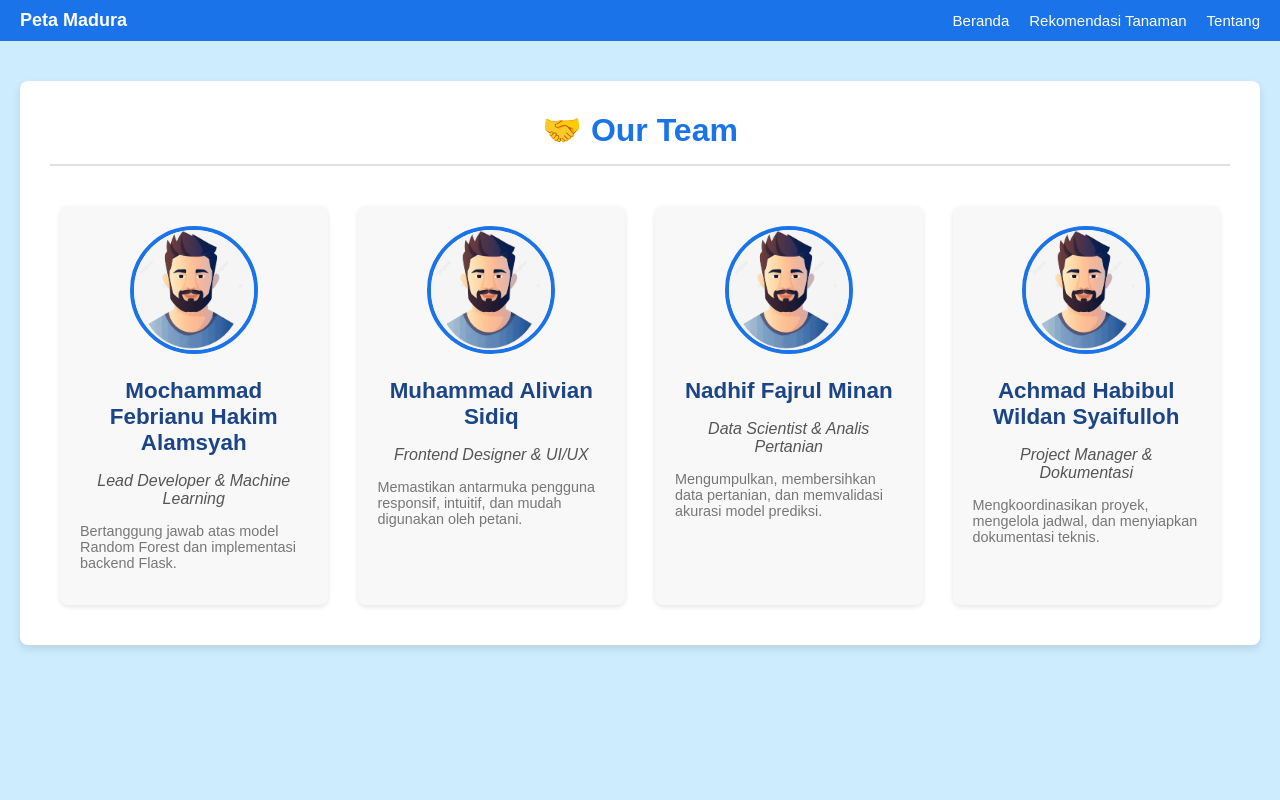
After one commit to ali-vian/weather, a Flask app: page /about in a window 1280 px wide. The commit adds this page. Run offline with Flask 3, Linux system fonts and the light colour scheme.

Commit message:
mbenakno iki

```diff
--- a/app.py
+++ b/app.py
@@ -65,18 +65,18 @@ def load_all_assets():
     try:
         CROP_MODEL = joblib.load(CROP_PRED_MODEL_PATH)
         CROP_SCALER = joblib.load(CROP_PRED_SCALER_PATH)
-        print(f"✅ Model CROP ({CROP_PRED_MODEL_PATH}) dan Scaler berhasil dimuat.")
+        print(f"Model CROP ({CROP_PRED_MODEL_PATH}) dan Scaler berhasil dimuat.")
     except Exception as e:
-        print(f"❌ GAGAL memuat model CROP: {e}")
+        print(f"GAGAL memuat model CROP: {e}")
 
     # B. Muat Model Clustering (Anda)
     for kab, filename in MODEL_FILES_CLUSTERING.items():
         try:
             model_loaded = joblib.load(filename)
             LOADED_MODELS_CLUSTERING[kab] = model_loaded
-            print(f"✅ Model CLUSTERING {kab.title()} ({filename}) berhasil dimuat.")
+            print(f"Model CLUSTERING {kab.title()} ({filename}) berhasil dimuat.")
         except Exception as e:
-            print(f"❌ GAGAL memuat model CLUSTERING {kab.title()} ({filename}): {e}")
+            print(f"GAGAL memuat model CLUSTERING {kab.title()} ({filename}): {e}")
             LOADED_MODELS_CLUSTERING[kab] = None
 
     # C. Muat Scaler Clustering (Anda)
@@ -84,17 +84,17 @@ def load_all_assets():
         try:
             scaler_loaded = joblib.load(filename)
             LOADED_SCALERS[kab] = scaler_loaded
-            print(f"✅ Scaler CLUSTERING {kab.title()} ({filename}) berhasil dimuat.")
+            print(f"Scaler CLUSTERING {kab.title()} ({filename}) berhasil dimuat.")
         except Exception as e:
-            print(f"❌ GAGAL memuat scaler CLUSTERING {kab.title()} ({filename}): {e}")
+            print(f"GAGAL memuat scaler CLUSTERING {kab.title()} ({filename}): {e}")
             LOADED_SCALERS[kab] = None
 
     # D. Muat Model VAR/Forecasting (KRITIS: Perbaikan Kode Teman Anda)
     try:
         VAR_MODEL = joblib.load(VAR_MODEL_PATH)
-        print(f"✅ Model VAR ({VAR_MODEL_PATH}) berhasil dimuat.")
+        print(f"Model VAR ({VAR_MODEL_PATH}) berhasil dimuat.")
     except Exception as e:
-        print(f"❌ GAGAL memuat model VAR: {e}. PASTIKAN PATH BENAR.")
+        print(f"GAGAL memuat model VAR: {e}. PASTIKAN PATH BENAR.")
         VAR_MODEL = None
 
     print("--- SELESAI MEMUAT SEMUA ASET ---")
@@ -141,11 +141,39 @@ def predict():
         features_scaled = pd.DataFrame(features_scaled, columns=input_df.columns)
 
         prediction = CROP_MODEL.predict(features_scaled)
-        output = prediction[0]
+
+        translate = {
+            'rice': 'padi',
+            'maize': 'jagung',
+            'jute': 'rami',
+            'cotton': 'kapas',
+            'coconut': 'kelapa',
+            'papaya': 'pepaya',
+            'orange': 'jeruk',
+            'apple': 'apel',
+            'muskmelon': 'blewah',
+            'watermelon': 'semangka',
+            'grapes': 'anggur',
+            'mango': 'mangga',
+            'banana': 'pisang',
+            'pomegranate': 'delima',
+            'lentil': 'lentil',
+            'blackgram': 'kacang tunggak',
+            'mungbean': 'kacang hijau',
+            'mothbeans': 'kacang ngengat',
+            'pigeonpeas': 'kacang gude',
+            'kidneybeans': 'kacang merah',
+            'chickpea': 'kacang arab',
+            'coffee': 'kopi'
+        }
+
+
+        output = translate[prediction[0]]
+
 
         # Asumsi Anda memiliki template Crop.html
         return render_template('Crop.html',
-                                prediction_text=f'Hasil Prediksi (Kelas Tanaman): {output}',
+                                prediction_text=f'{output}',
                                 feature_names=FEATURE_NAMES_CROP,
                                 form_values=form_values)
 
@@ -258,6 +286,10 @@ def forecast(kabupaten):
 
     except Exception as e:
         return jsonify({"error": str(e)}), 500
+
+@app.route('/about')
+def about():
+    return render_template('about.html')
 # ==============================================================================
 # --- 5. ROUTE CLUSTERING PER KABUPATEN (Kode Anda) ---
 # ==============================================================================
--- /dev/null
+++ b/templates/about.html
@@ -0,0 +1,229 @@
+<!DOCTYPE html>
+<html lang="id">
+  <head>
+    <meta charset="UTF-8" />
+    <meta name="viewport" content="width=device-width, initial-scale=1.0" />
+    <title>Tentang Kami - Tim Kami</title>
+    <style>
+      /* --- Gaya Umum (Dari template sebelumnya) --- */
+      body {
+        font-family: Arial, sans-serif;
+        margin: 0;
+        padding: 0;
+        min-height: 100vh;
+        background-color: #f4f4f4;
+        display: flex;
+        flex-direction: column;
+      }
+
+      /* --- Navbar (Dipertahankan) --- */
+      .navbar {
+        display: flex;
+        justify-content: space-between;
+        align-items: center;
+        background: #1a73e8;
+        padding: 10px 20px;
+        color: white;
+        font-size: 15px;
+        box-shadow: 0 2px 6px rgba(0, 0, 0, 0.3);
+      }
+
+      .navbar .brand {
+        font-size: 18px;
+        font-weight: bold;
+      }
+
+      .navbar .menu {
+        list-style: none;
+        display: flex;
+        gap: 20px;
+        margin: 0;
+        padding: 0;
+      }
+
+      .navbar .menu li a {
+        color: white;
+        text-decoration: none;
+        font-weight: 500;
+      }
+
+      .navbar .menu li a:hover {
+        text-decoration: underline;
+      }
+
+      /* --- Konten Utama Halaman (Tentang Kami) --- */
+      .main-content-wrapper {
+        flex-grow: 1;
+        padding: 40px 20px;
+        background-color: #cdecfe;
+        display: flex;
+        justify-content: center;
+        align-items: flex-start;
+      }
+
+      .about-container {
+        width: 100%;
+        max-width: 1200px; /* Lebar lebih besar untuk 4 kartu */
+        padding: 30px;
+        background-color: #ffffff;
+        box-shadow: 0 4px 10px rgba(0, 0, 0, 0.1);
+        border-radius: 8px;
+      }
+
+      .about-container h1 {
+        color: #1a73e8;
+        border-bottom: 2px solid #e0e0e0;
+        padding-bottom: 15px;
+        margin-top: 0;
+        font-size: 2em;
+        text-align: center;
+        margin-bottom: 30px;
+      }
+
+      /* --- Gaya Kartu Tim (CSS Grid) --- */
+      .team-grid {
+        display: grid;
+        /* Default untuk mobile: 1 kolom */
+        grid-template-columns: 1fr;
+        gap: 30px; /* Jarak antara kartu */
+        padding: 10px;
+      }
+
+      .member-card {
+        background-color: #f8f8f8;
+        border-radius: 8px;
+        padding: 20px;
+        text-align: center;
+        box-shadow: 0 2px 5px rgba(0, 0, 0, 0.1);
+        transition: transform 0.3s, box-shadow 0.3s;
+      }
+
+      .member-card:hover {
+        transform: translateY(-5px);
+        box-shadow: 0 6px 15px rgba(0, 0, 0, 0.15);
+      }
+
+      .member-photo {
+        width: 120px;
+        height: 120px;
+        border-radius: 50%; /* Membuat gambar lingkaran */
+        object-fit: cover; /* Memastikan gambar terpotong rapi */
+        margin: 0 auto 15px auto;
+        border: 4px solid #1a73e8;
+      }
+
+      .member-card h3 {
+        margin: 5px 0 5px 0;
+        color: #1c4587;
+        font-size: 1.4em;
+      }
+
+      .member-card p.role {
+        color: #555;
+        font-style: italic;
+        margin-bottom: 15px;
+        font-size: 1em;
+      }
+
+      .member-card p.bio {
+        color: #777;
+        font-size: 0.9em;
+        text-align: left;
+      }
+
+      /* --- Media Queries untuk Responsif --- */
+
+      /* Untuk layar tablet (>= 600px) */
+      @media (min-width: 600px) {
+        .team-grid {
+          /* 2 kolom pada tablet */
+          grid-template-columns: 1fr 1fr;
+        }
+      }
+
+      /* Untuk layar desktop (>= 1024px) */
+      @media (min-width: 1024px) {
+        .team-grid {
+          /* 4 kolom pada desktop */
+          grid-template-columns: repeat(4, 1fr);
+        }
+      }
+    </style>
+  </head>
+  <body>
+    <header>
+      <nav class="navbar">
+        <div class="brand">Peta Madura</div>
+        <ul class="menu">
+          <li><a href="/">Beranda</a></li>
+          <li><a href="/crop">Rekomendasi Tanaman</a></li>
+          <li><a href="/about">Tentang</a></li>
+        </ul>
+      </nav>
+    </header>
+
+    <div class="main-content-wrapper">
+      <div class="about-container">
+        <h1>🤝 Our Team</h1>
+
+        <div class="team-grid">
+          <div class="member-card">
+            <img
+              src="{{ url_for('static', filename='user.png') }}"
+              alt="Foto Anggota 1"
+              class="member-photo"
+            />
+            <h3>Mochammad Febrianu Hakim Alamsyah</h3>
+            <p class="role">Lead Developer & Machine Learning</p>
+            <p class="bio">
+              Bertanggung jawab atas model Random Forest dan implementasi
+              backend Flask.
+            </p>
+          </div>
+
+          <div class="member-card">
+            <img
+              src="{{ url_for('static', filename='user.png') }}"
+              alt="Foto Anggota 2"
+              class="member-photo"
+            />
+            <h3>Muhammad Alivian Sidiq</h3>
+            <p class="role">Frontend Designer & UI/UX</p>
+            <p class="bio">
+              Memastikan antarmuka pengguna responsif, intuitif, dan mudah
+              digunakan oleh petani.
+            </p>
+          </div>
+
+          <div class="member-card">
+            <img
+              src="{{ url_for('static', filename='user.png') }}"
+              alt="Foto Anggota 3"
+              class="member-photo"
+            />
+            <h3>Nadhif Fajrul Minan</h3>
+            <p class="role">Data Scientist & Analis Pertanian</p>
+            <p class="bio">
+              Mengumpulkan, membersihkan data pertanian, dan memvalidasi akurasi
+              model prediksi.
+            </p>
+          </div>
+
+          <div class="member-card">
+            <img
+              src="{{ url_for('static', filename='user.png') }}"
+              alt="Foto Anggota 4"
+              class="member-photo"
+            />
+            <h3>Achmad Habibul Wildan Syaifulloh</h3>
+            <p class="role">Project Manager & Dokumentasi</p>
+            <p class="bio">
+              Mengkoordinasikan proyek, mengelola jadwal, dan menyiapkan
+              dokumentasi teknis.
+            </p>
+          </div>
+        </div>
+      </div>
+    </div>
+  </body>
+</html>
```
Also changed, not shown: templates/Crop.html (+142 -154 lines), templates/index.html (+10 -1 lines), static/user.png (added).
